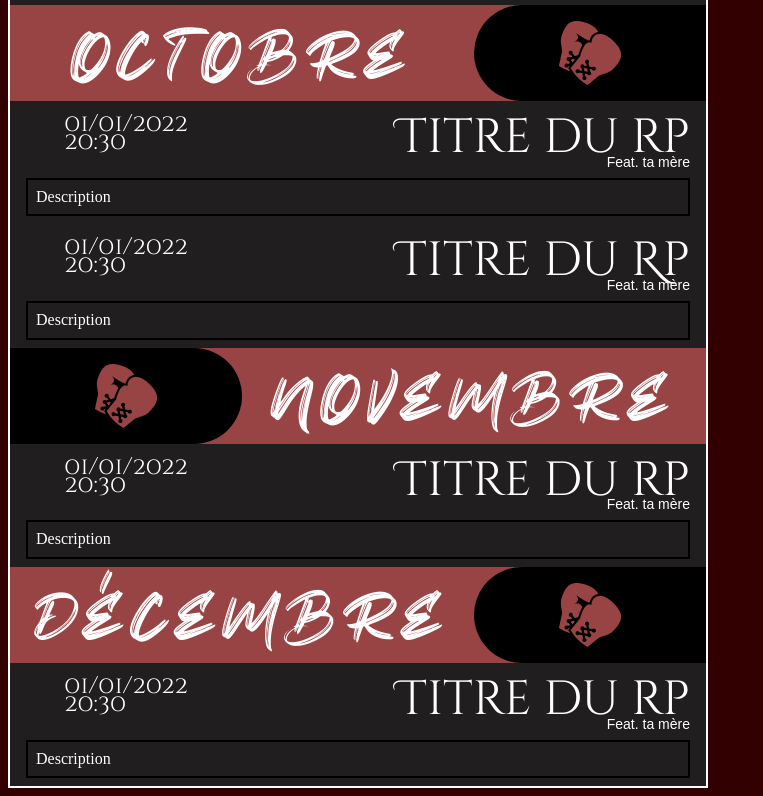
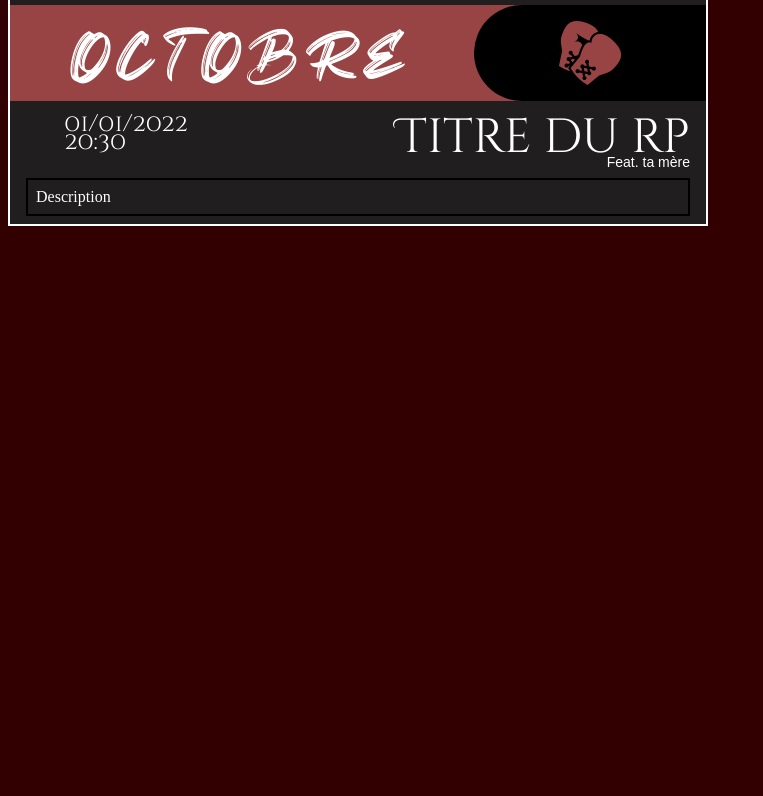
Before and after one commit to Wolfeur/wolfeur.github.io, a website: page templates/chronologie.html in a window 1280 px wide. Shown: the part 458-1254 px from the top of the page, without its empty margins (0-763 px from the left). After the commit the page ends 800 px from the top, so only its background shows below. Drawn offline with Linux system fonts and the light colour scheme; a web font is replaced by a local one.

Commit message:
simplified template

```diff
--- a/templates/chronologie.html
+++ b/templates/chronologie.html
@@ -22,7 +22,7 @@ Les variables et leurs valeurs par défaut:
 				</div>
 				<h3>Septembre</h3>
 			</header>
-			<a href="http://wolfeur.github.io" target="_blank" style="--title-size: 24px;">
+			<a href="" target="_blank" style="--title-size: 24px;">
 				<time>01/01/2022<br>20:30</time>
 				<div class="bibi-post-title">
 					<h4>Rénovation et travaux d'intérêt public</h4>
@@ -32,7 +32,7 @@ Les variables et leurs valeurs par défaut:
 					Description
 				</div>
 			</a>
-			<a href="http://wolfeur.github.io" target="_blank">
+			<a href="" target="_blank">
 				<time>01/01/2022<br>20:30</time>
 				<div class="bibi-post-title">
 					<h4>Titre du Rp</h4>
@@ -49,51 +49,7 @@ Les variables et leurs valeurs par défaut:
 				</div>
 				<h3>Octobre</h3>
 			</header>
-			<a href="http://wolfeur.github.io" target="_blank">
-				<time>01/01/2022<br>20:30</time>
-				<div class="bibi-post-title">
-					<h4>Titre du rp</h4>
-					<span>Feat. ta mère</span>
-				</div>
-				<div class="bibi-post-details">
-					Description
-				</div>
-			</a>
-			<a href="http://wolfeur.github.io" target="_blank">
-				<time>01/01/2022<br>20:30</time>
-				<div class="bibi-post-title">
-					<h4>Titre du Rp</h4>
-					<span>Feat. ta mère</span>
-				</div>
-				<div class="bibi-post-details">
-					Description
-				</div>
-			</a>
-		</div>
-		<div class="bibi-post-month">
-			<header>
-				<div class="bibi-icon">
-				</div>
-				<h3>Novembre</h3>
-			</header>
-			<a href="http://wolfeur.github.io" target="_blank">
-				<time>01/01/2022<br>20:30</time>
-				<div class="bibi-post-title">
-					<h4>Titre du rp</h4>
-					<span>Feat. ta mère</span>
-				</div>
-				<div class="bibi-post-details">
-					Description
-				</div>
-			</a>
-		</div>
-		<div class="bibi-post-month">
-			<header>
-				<div class="bibi-icon">
-				</div>
-				<h3>Décembre</h3>
-			</header>
-			<a href="http://wolfeur.github.io" target="_blank">
+			<a href="" target="_blank">
 				<time>01/01/2022<br>20:30</time>
 				<div class="bibi-post-title">
 					<h4>Titre du rp</h4>
```
